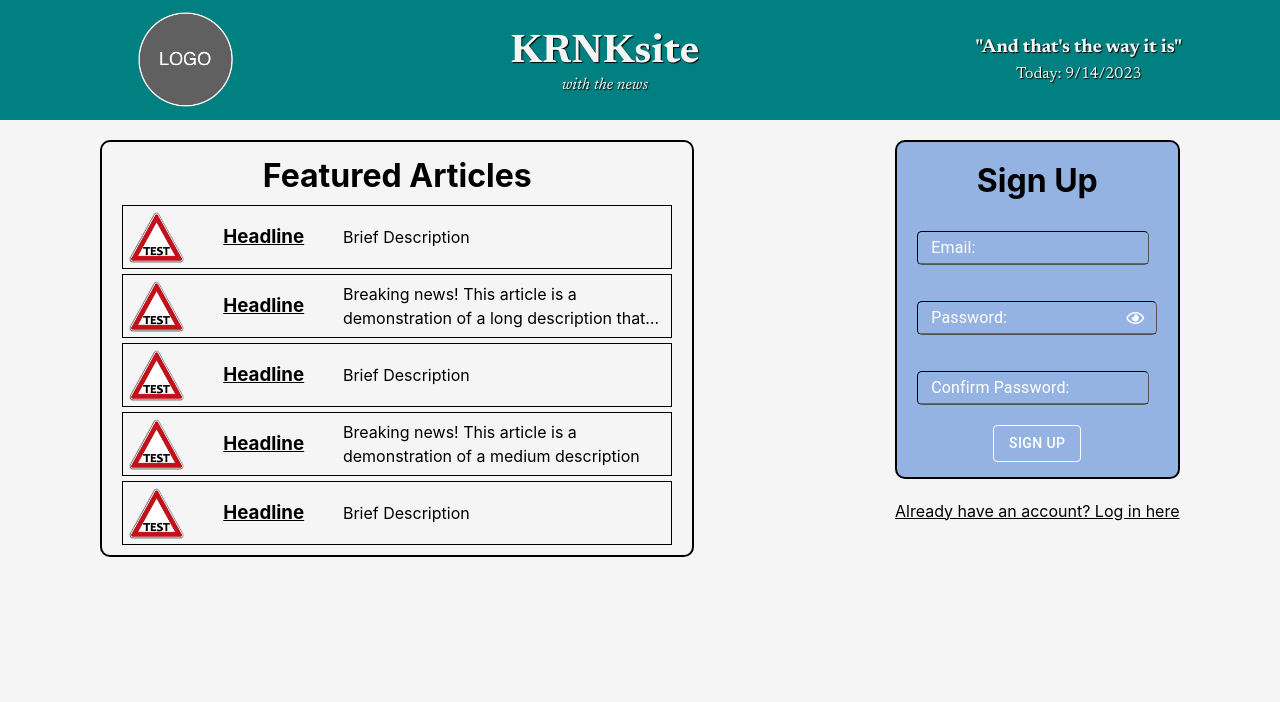
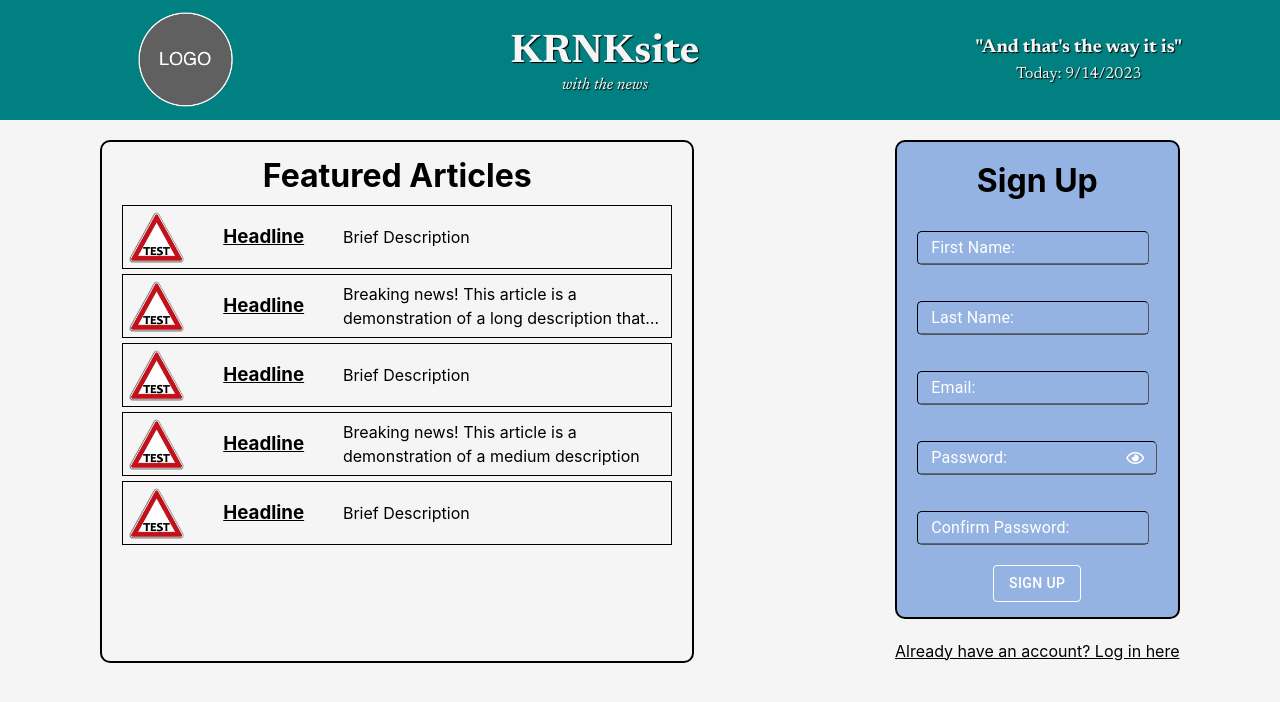
Before and after one commit to evanmschultz/KRNKsite, a React (Vite) app in the folder frontend/: page / in a window 1280 px wide. Shown: the top 702 px of the page. Built offline with nearby package versions, Linux system fonts and the light colour scheme.

Commit message:
Tweaks and testing.

```diff
--- a/frontend/src/components/UserForm/UserForm.jsx
+++ b/frontend/src/components/UserForm/UserForm.jsx
@@ -4,26 +4,44 @@ import { Button, FormControl, Input, InputLabel, InputAdornment} from "@mui/mate
 
 const UserForm = (props) => {
     const {onSubmitProp, type} = props;
+    // Added first and last names because that's what the model expects.
     const [user, setUser] = useState({
+        first_name: "",
+        last_name: "",
         email: "",
         password: "",
-        confirmPassword: ""
+        confirm_password: ""
     })
     const [showPassword, setShowPassword] = useState(false);
+
     const handleSubmit = (e) => {
         e.preventDefault();
-        onSubmitProp(user);
+        let submitData = {...user};
+        onSubmitProp(submitData);
         setUser({
+            first_name: "",
+            last_name: "",
             email: "",
             password: "",
-            confirmPassword: ""
+            confirm_password: ""
         });
     };
+
 
     return (
         <>
             <form onSubmit={handleSubmit}>
                     <div className={styles.container}>
+                        <FormControl>
+                            <InputLabel htmlFor={"first_name" + type} style={{color: 'white', marginTop: "5px"}}>First Name: </InputLabel>
+                            <Input type="text" className={styles.field} id={"first_name" + type} value={user.first_name} style={{color: 'white'}} onChange={(e) => setUser((prev) => ({...prev, first_name: e.target.value}))}/>
+                        </FormControl>
+
+                        <FormControl>
+                            <InputLabel htmlFor={"last_name" + type} style={{color: 'white', marginTop: "5px"}}>Last Name: </InputLabel>
+                            <Input type="text" className={styles.field} id={"last_name" + type} value={user.last_name} style={{color: 'white'}} onChange={(e) => setUser((prev) => ({...prev, last_name: e.target.value}))}/>
+                        </FormControl>
+
                         <FormControl>
                             <InputLabel htmlFor={"Email" + type} style={{color: 'white', marginTop: "5px"}}>Email: </InputLabel>
                             <Input type="email" className={styles.field} id={"Email" + type} value={user.email} style={{color: 'white'}} onChange={(e) => setUser((prev) => ({...prev, email: e.target.value}))}/>
@@ -41,8 +59,8 @@ const UserForm = (props) => {
                         {
                             type == "register" ?
                             <FormControl>
-                                <InputLabel htmlFor={"confirmPassword" + type} style={{color: 'white', marginTop: "5px"}}>Confirm Password: </InputLabel>
-                                <Input type={showPassword ? "text" : "password"} className={styles.field} id={"confirmPassword" + type} value={user.confirmPassword} style={{color: 'white'}} onChange={(e) => setUser((prev) => ({...prev, confirmPassword: e.target.value}))}/>
+                                <InputLabel htmlFor={"confirm_password" + type} style={{color: 'white', marginTop: "5px"}}>Confirm Password: </InputLabel>
+                                <Input type={showPassword ? "text" : "password"} className={styles.field} id={"confirm_password" + type} value={user.confirm_password} style={{color: 'white'}} onChange={(e) => setUser((prev) => ({...prev, confirm_password: e.target.value}))}/>
                             </FormControl> :
                             ""
                         }
--- a/frontend/src/views/Home.jsx
+++ b/frontend/src/views/Home.jsx
@@ -14,11 +14,13 @@ const Home = (props) => {
 
     const registerUser = async (userParam) => {
         try {
-            const res = await axios.post('http://localhost:8000/api/users/register', userParam, {withCredentials: true});
+            console.log(userParam);
+            const res = await axios.post('http://127.0.0.1:8000/api/register/', userParam);
             setRegisterErrors([]);
+            console.log(res);
         } catch(err) {
             if (err.response.data.message == "User already exists") {
-                setRegisterErrors(["This user already exists!"]);
+                setRegisterErrors(["This user already exists!"]);5
             } else{
                 let errorArr = []
                 for (var key in err.response.data.errors) {
@@ -31,7 +33,7 @@ const Home = (props) => {
 
     const loginUser = async (userParam) => {
         try {
-            const res = await axios.post('http://localhost:8000/api/users/login', userParam, {withCredentials: true});
+            const res = await axios.post('http://localhost:8000/api/users/login', userParam);
             setLoginError("");
         } catch(err) {
             if (err.response.data.message) {
@@ -45,6 +47,9 @@ const Home = (props) => {
         setRegisterErrors([]);
         setLoginError("");
     }
+
+
+
     return (
         <>
         <div className={styles.container}>
```
Also changed, not shown: frontend/src/components/Featured/Featured.jsx (+42 -11 lines).
